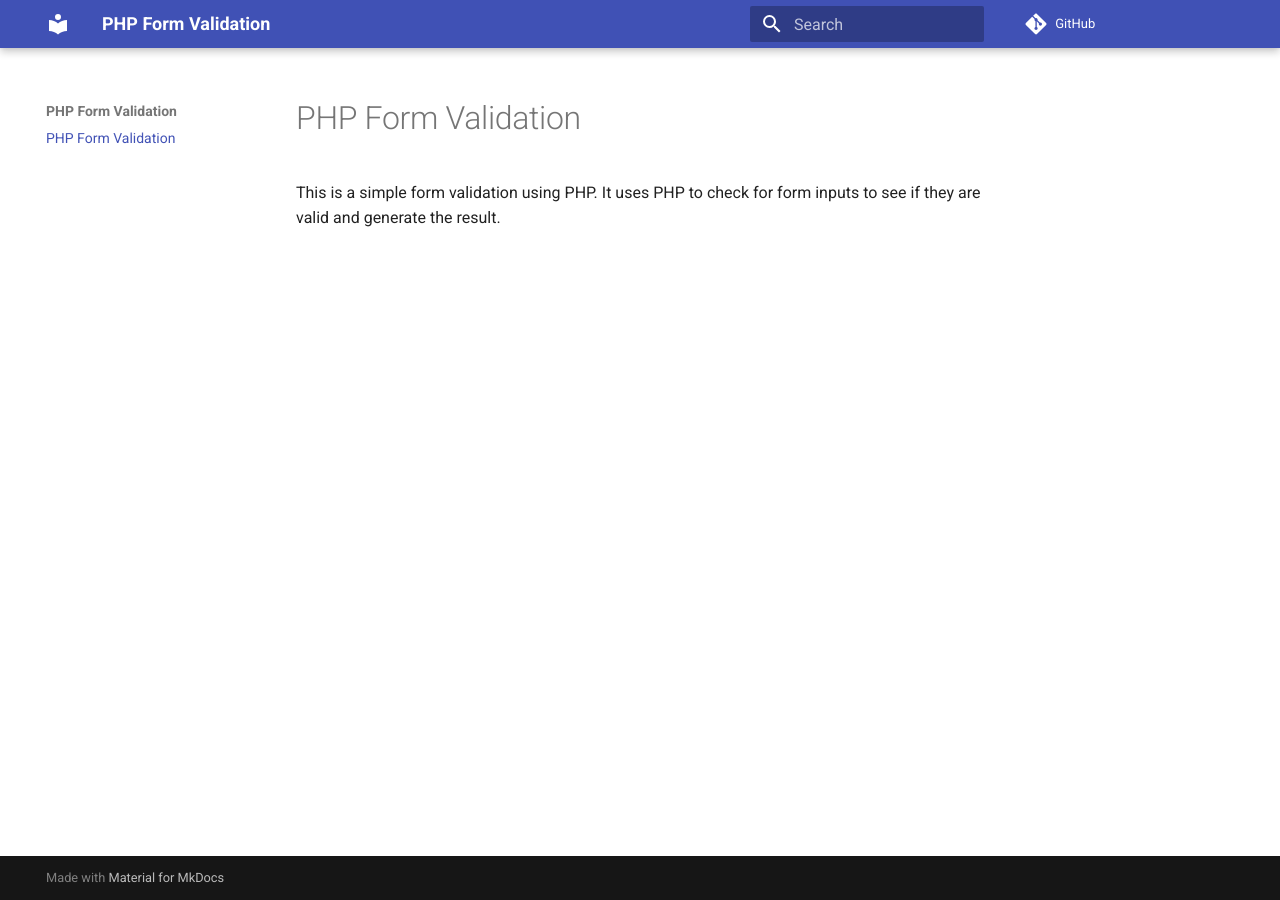
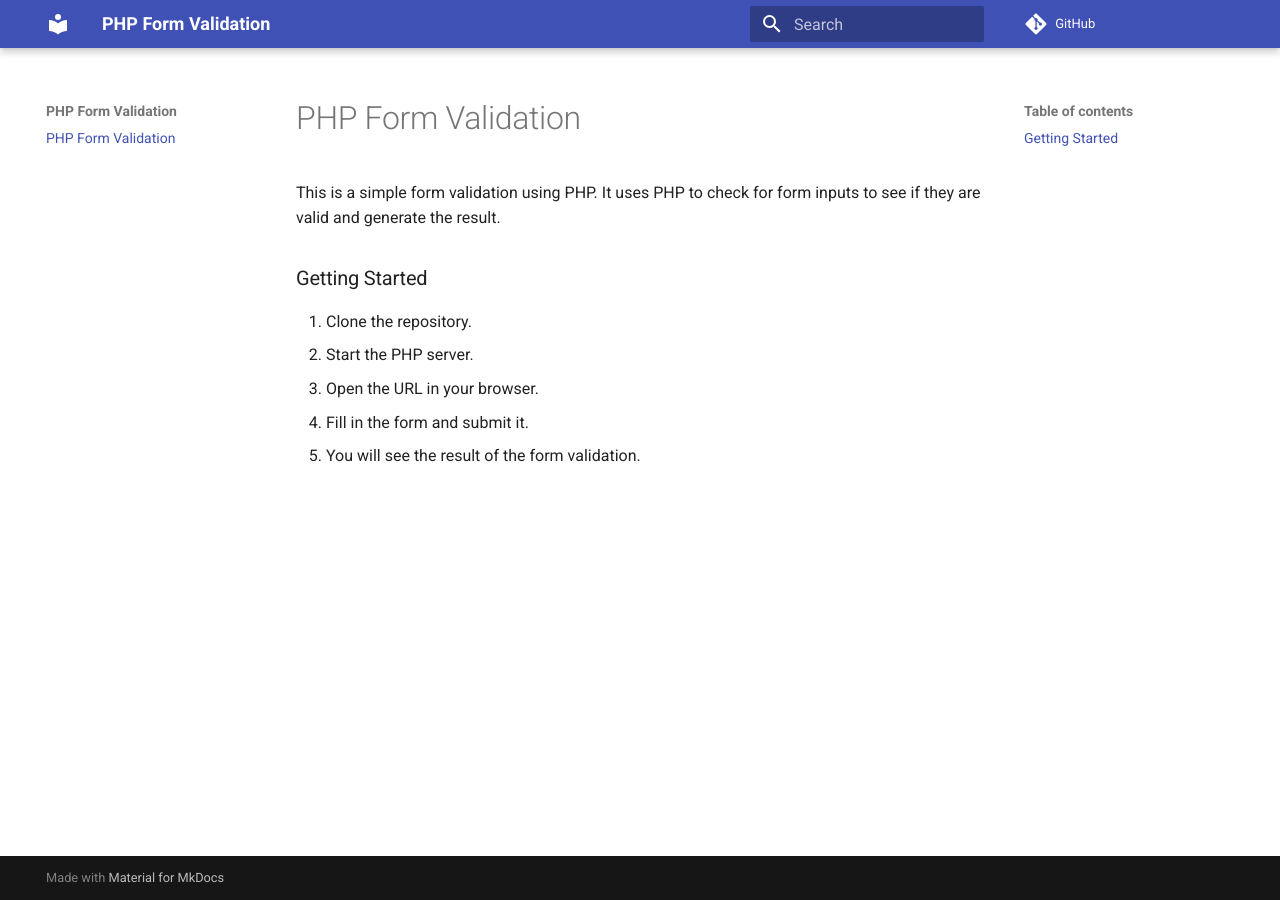
Before and after one commit to lulunac27a/php-form-validation, an MkDocs documentation site: the page built from docs/index.md, in a window 1280 px wide. Built offline with MkDocs 1.6.1 and Material for MkDocs 9.7.7, drawn with Linux system fonts in a browser that asks for light colours; comment, search, counter and statistics services are not loaded.

Commit message:
Add Getting Started section in README

```diff
--- a/docs/index.md
+++ b/docs/index.md
@@ -2,3 +2,11 @@
 
 This is a simple form validation using PHP. It uses PHP to check for form inputs
 to see if they are valid and generate the result.
+
+### Getting Started
+
+1. Clone the repository.
+2. Start the PHP server.
+3. Open the URL in your browser.
+4. Fill in the form and submit it.
+5. You will see the result of the form validation.
```
Also changed, not shown: README.md (+8 -0 lines).
